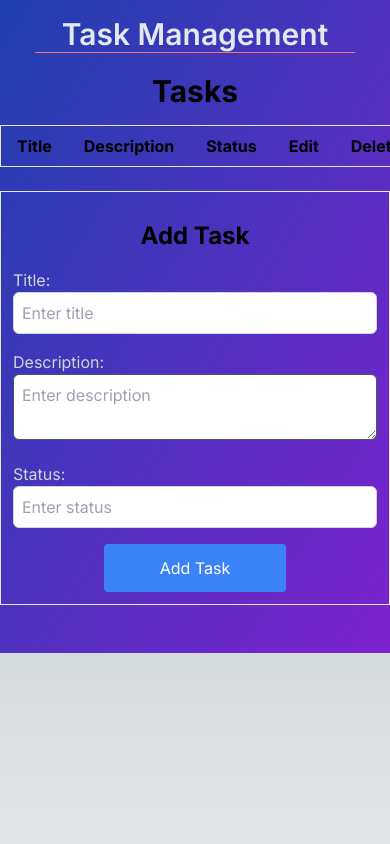
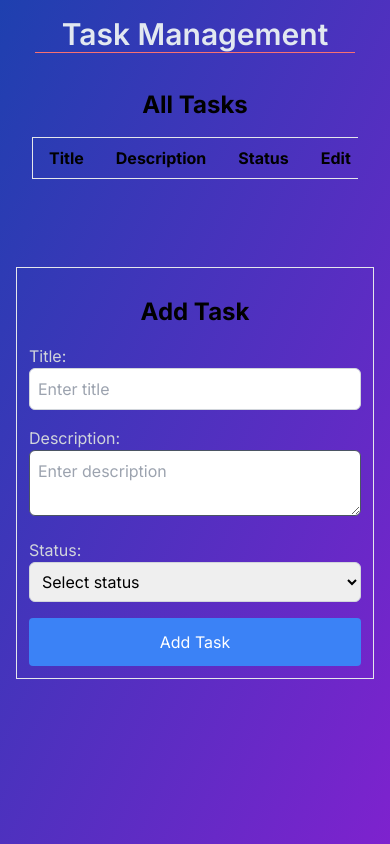
Before and after one commit to developerMasum/Task-Management-Application, a Next.js app: page / in a window 390 px wide. Built offline with nearby package versions, Linux system fonts and the light colour scheme.

Commit message:
made this website mobile responsive

```diff
--- a/src/app/AddTask/page.tsx
+++ b/src/app/AddTask/page.tsx
@@ -15,7 +15,6 @@ const AddTaskPage: React.FC = () => {
   const [statusError, setStatusError] = useState('');
 
   const handleAddTask = () => {
-    // Reset previous errors
     setTitleError('');
     setDescriptionError('');
     setStatusError('');
@@ -65,7 +64,7 @@ const AddTaskPage: React.FC = () => {
       showConfirmButton: false,
       timer: 1000
     }).then(() => {
-      // Reload the page after Swal is fully shown
+
       setTimeout(() => {
         window.location.reload();
       }, 1000);
@@ -73,7 +72,7 @@ const AddTaskPage: React.FC = () => {
   };
 
   return (
-    <div className="w-full p-3  md:w-1/2 lg-w-1/2 mx-auto mb-12   border border-gray-200 ">
+    <div className="w-full p-3 md:w-full lg:w-full mx-auto mb-12 border border-gray-200">
     <h1 className="text-2xl font-bold mb-4 text-center pt-4">Add Task</h1>
     <form className="text-black">
       <div className="mb-4">
@@ -85,6 +84,7 @@ const AddTaskPage: React.FC = () => {
           onChange={(e) => {
             if (!/\d/.test(e.target.value)) {
               setTaskTitle(e.target.value);
+              setTitleError('');
             } else {
               setTitleError('Title should not contain numbers');
             }
@@ -105,18 +105,22 @@ const AddTaskPage: React.FC = () => {
       </div>
       <div className="mb-4">
         <label className="block text-gray-300">Status:</label>
-          <input
+        <select
           className="border border-gray-300 rounded-md p-2 w-full"
-            type="text"
           value={taskStatus}
           onChange={(e) => setTaskStatus(e.target.value)}
-            placeholder="Enter status"
-          />
+          placeholder="Select status"
+        >
+          <option value="">Select status</option>
+          <option value="To Do">To Do</option>
+          <option value="In Progress">In Progress</option>
+          <option value="Completed">Completed</option>
+        </select>
         {statusError && <p className="text-red-500">{statusError}</p>}
       </div>
-      <div className='flex items-center'>
+      <div className="flex items-center">
         <button
-          className="bg-blue-500 text-white py-3 w-1/2 mx-auto px-4 rounded hover:bg-blue-800"
+          className="bg-blue-500 text-white py-3 w-full mx-auto px-4 rounded hover:bg-blue-800"
           type="button"
           onClick={handleAddTask}
         >
@@ -124,8 +128,8 @@ const AddTaskPage: React.FC = () => {
         </button>
       </div>
     </form>
+  </div>
 
-    </div>
   );
 };
 
--- a/src/app/TaskList.tsx/page.tsx
+++ b/src/app/TaskList.tsx/page.tsx
@@ -1,7 +1,7 @@
-"use client"
-import React, { useState } from 'react';
-import { useMST, Task } from '../../store';
-import Swal from 'sweetalert2';
+"use client";
+import React, { useState } from "react";
+import { useMST, Task } from "../../store";
+import Swal from "sweetalert2";
 
 const TaskList: React.FC = () => {
   const [, addTask, editTask, deleteTask, getTasks] = useMST();
@@ -11,17 +11,16 @@ const TaskList: React.FC = () => {
 
   const handleDeleteTask = (taskId: number) => {
     deleteTask(taskId);
-    localStorage.setItem('tasks', JSON.stringify(getTasks()));
+    localStorage.setItem("tasks", JSON.stringify(getTasks()));
     setEditTaskId(null);
     setNewEditTaskId(null);
     Swal.fire({
-      position: 'center',
-      icon: 'success',
-      title: 'task deleted successfully',
+      position: "center",
+      icon: "success",
+      title: "task deleted successfully",
       showConfirmButton: false,
-      timer: 1000
+      timer: 1000,
     }).then(() => {
-      // Reload the page after Swal is fully shown
       setTimeout(() => {
         window.location.reload();
       }, 1000);
@@ -45,17 +44,17 @@ const TaskList: React.FC = () => {
     if (newEditTaskId) {
       editTask({ ...newEditTaskId });
       const updatedTasks = getTasks();
-      localStorage.setItem('tasks', JSON.stringify(updatedTasks));
+      localStorage.setItem("tasks", JSON.stringify(updatedTasks));
       handleCancelEdit();
-
     }
   };
 
   return (
-    <div>
-      <h1 className="text-3xl text-center font-bold mb-4 mt-5">Tasks</h1>
+    <div className=" p-4 w-full">
+      <div className="max-w-3xl mx-auto">
+        <h1 className="text-2xl text-center font-bold mb-4 mt-5">All Tasks</h1>
         <div className="overflow-x-auto">
-        <table className="min-w-full  border border-gray-200">
+          <table className="min-w-full border border-gray-200">
             <thead>
               <tr>
                 <th className="py-2 px-4 border-b text-center">Title</th>
@@ -73,39 +72,47 @@ const TaskList: React.FC = () => {
                       <td className="py-2 px-4 border-b rounded-lg text-black">
                         <input
                           type="text"
-                        value={newEditTaskId?.title || ''}
+                          value={newEditTaskId?.title || ""}
                           onChange={(e) =>
                             setNewEditTaskId((prevTask) => ({
                               ...prevTask!,
                               title: e.target.value,
                             }))
                           }
+                          className="w-full bg-gray-200 border border-gray-300 rounded px-2 py-1"
                         />
                       </td>
                       <td className="py-2 px-4 border-b text-black">
                         <input
                           type="text"
-                        value={newEditTaskId?.description || ''}
+                          value={newEditTaskId?.description || ""}
                           onChange={(e) =>
                             setNewEditTaskId((prevTask) => ({
                               ...prevTask!,
                               description: e.target.value,
                             }))
                           }
+                          className="w-full bg-gray-200 border border-gray-300 rounded px-2 py-1"
                         />
                       </td>
                       <td className="py-2 px-4 border-b text-black">
-                      <input
-                        type="text"
-                        value={newEditTaskId?.status || ''}
+                        <select
+                          value={newEditTaskId?.status || ""}
                           onChange={(e) =>
                             setNewEditTaskId((prevTask) => ({
                               ...prevTask!,
                               status: e.target.value,
                             }))
                           }
-                      />
+                          className="w-full bg-gray-200 border border-gray-300 rounded px-2 py-1 focus:outline-none focus:ring focus:border-blue-300"
+                        >
+                          <option value="">Select status</option>
+                          <option value="To Do">To Do</option>
+                          <option value="In Progress">In Progress</option>
+                          <option value="Completed">Completed</option>
+                        </select>
                       </td>
+
                       <td className="py-2 px-4 border-b">
                         <button
                           className="bg-green-500 hover:bg-green-600 text-white font-bold py-2 px-4 rounded mr-2"
@@ -114,7 +121,7 @@ const TaskList: React.FC = () => {
                           Save
                         </button>
                       </td>
-                      <td className='py-2 px-4 border-b text-center' >
+                      <td className="py-2 px-4 border-b text-center">
                         <button
                           className="bg-red-500 hover:bg-red-600 text-white font-bold py-2 px-4 rounded"
                           onClick={handleCancelEdit}
@@ -122,14 +129,19 @@ const TaskList: React.FC = () => {
                           Cancel
                         </button>
                       </td>
-
                     </>
                   ) : (
                     <>
-                    <td className="py-2 px-4 border-b text-center">{task.title}</td>
-                    <td className="py-2 px-4 border-b text-center">{task.description}</td>
-                    <td className="py-2 px-4 border-b text-center">{task.status}</td>
-                    <td className="py-2 px-4 border-b text-center ">
+                      <td className="py-2 px-4 border-b text-center">
+                        {task.title}
+                      </td>
+                      <td className="py-2 px-4 border-b text-center">
+                        {task.description}
+                      </td>
+                      <td className="py-2 px-4 border-b text-center">
+                        {task.status}
+                      </td>
+                      <td className="py-2 px-4 border-b text-center">
                         <button
                           className="bg-blue-500 hover:bg-blue-600 text-white font-bold py-2 px-4 rounded mr-2"
                           onClick={() => handleEditTask(task.id)}
@@ -137,7 +149,7 @@ const TaskList: React.FC = () => {
                           Edit
                         </button>
                       </td>
-                      <td className='py-2 px-4 border-b text-center'>
+                      <td className="py-2 px-4 border-b text-center">
                         <button
                           className="bg-red-500 hover:bg-red-600 text-white font-bold py-2 px-4 rounded"
                           onClick={() => handleDeleteTask(task.id)}
@@ -145,7 +157,6 @@ const TaskList: React.FC = () => {
                           Delete
                         </button>
                       </td>
-                    <td></td>
                     </>
                   )}
                 </tr>
@@ -154,6 +165,7 @@ const TaskList: React.FC = () => {
           </table>
         </div>
       </div>
+    </div>
   );
 };
 
--- a/src/app/page.tsx
+++ b/src/app/page.tsx
@@ -1,23 +1,23 @@
-
-// import TaskList from "@/components/TaskList";
 import AddTaskPage from "./AddTask/page";
 import TaskList from "./TaskList.tsx/page";
 
 const Home: React.FC = () => {
+  return (
+    <div className="bg-gradient-to-br from-blue-800 to-purple-700 min-h-screen">
+    <h2 className="text-slate-200 text-center text-3xl font-semibold pt-4">Task Management</h2>
+    <hr className="w-80 mx-auto border-red-400" />
+    <div className="container mx-auto px-4 sm:px-6 lg:px-8">
+      <div className="grid grid-cols-1 gap-6 sm:grid-cols-2">
+        <div>
+          <TaskList />
+        </div>
+        <div className="mt-12">
+          <AddTaskPage />
+        </div>
+      </div>
+    </div>
+  </div>
 
-
-  return (
-    <div className="bg-gradient-to-br from-blue-800 to-purple-700 ">
-    <h2 className="text-slate-200 text-center text-3xl font-semibold pt-4  ">Task Management </h2>
-    <hr className="w-80 mx-auto border-red-400" />
-
-   <div className="flex flex-col gap-6">
-
-   <TaskList />
-    <AddTaskPage />
-   </div>
-
-    </div>
   );
 };
 
--- a/src/store.tsx
+++ b/src/store.tsx
@@ -21,8 +21,7 @@ export const useMST = (): [MSTState, (task: Task) => void, (updatedTask: Task) =
       const storedState = localStorage.getItem('tasks_management');
       return storedState ? JSON.parse(storedState) : initialState;
     } else {
-      console.log('localStorage is not available');
-      return initialState; // Provide a default initial state
+      return initialState;
     }
   });
 
```
Lines whose indentation alone changed are shown as unchanged.
